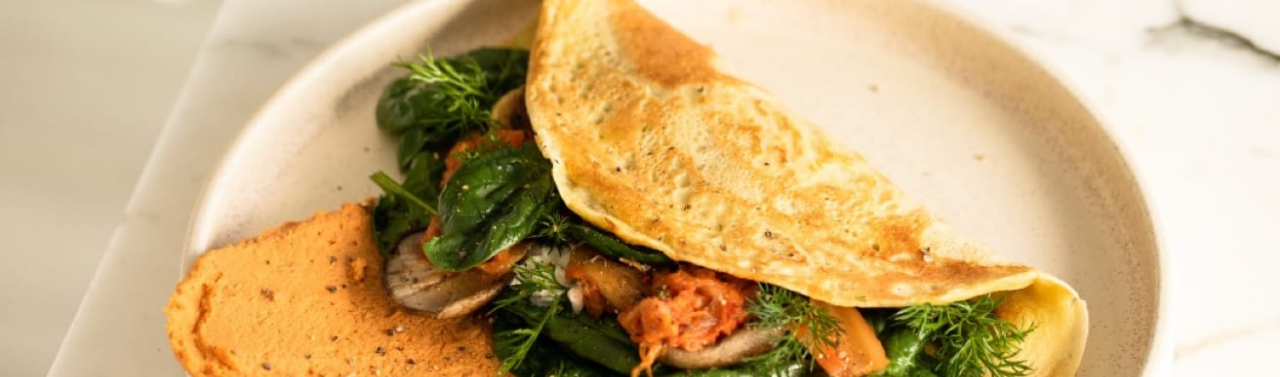
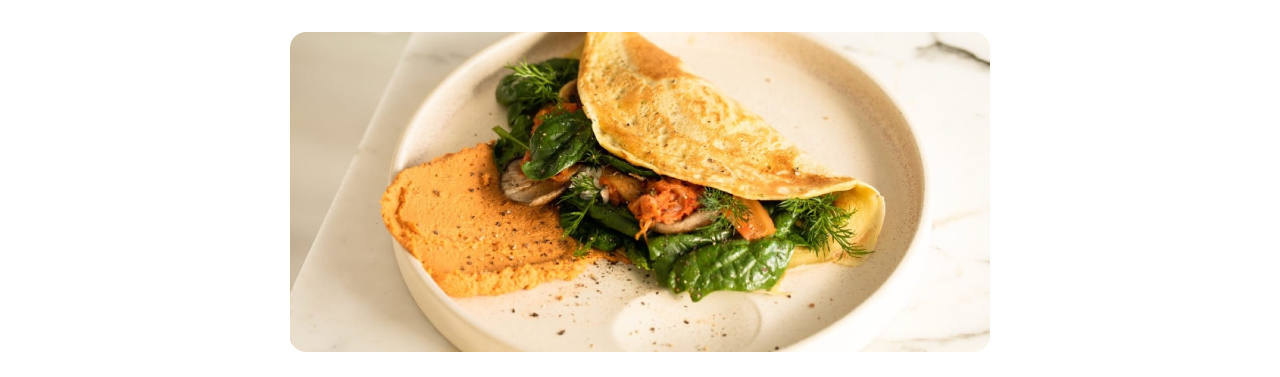
Before and after one commit to code269/fem-recipe-page, a plain HTML site: page index.html in a window 1280 px wide. Shown: the top 377 px of the page. Drawn offline with Linux system fonts and the light colour scheme.

Commit message:
Added media queries for responsiveness

```diff
--- a/index.html
+++ b/index.html
@@ -19,12 +19,8 @@
       href="https://fonts.googleapis.com/css2?family=Outfit:wght@100..900&display=swap"
       rel="stylesheet"
     />
-
     <link rel="stylesheet" href="./styles.css" />
-
     <title>Frontend Mentor | Recipe page</title>
-
-    <!-- Feel free to remove these styles or customise in your own stylesheet 👍 -->
     <style>
       .attribution {
         font-size: 11px;
@@ -37,16 +33,17 @@
   </head>
   <body>
     <main>
+      <div class="container">
         <img src="./assets/images/image-omelette.jpeg" alt="recipe img" />
+      </div>
       <section>
+        <div class="container">
           <h1 class="recipe-title">Simple Omelette Recipe</h1>
-
           <p>
             An easy and quick dish, perfect for any meal. This classic omelette
-          combines beaten eggs cooked to perfection, optionally filled with your
-          choice of cheese, vegetables, or meats.
+            combines beaten eggs cooked to perfection, optionally filled with
+            your choice of cheese, vegetables, or meats.
           </p>
-
           <div class="prep-container">
             <h3 class="prep-title">Preparation time</h3>
             <ul>
@@ -55,11 +52,11 @@
               <li><strong>Cooking</strong>: 5 minutes</li>
             </ul>
           </div>
+        </div>
       </section>
-
       <section>
+        <div class="container">
           <h2 class="section-title">Ingredients</h2>
-
           <ul>
             <li>2-3 large eggs</li>
             <li>Salt, to taste</li>
@@ -69,11 +66,11 @@
               Optional fillings: cheese, diced vegetables, cooked meats, herbs
             </li>
           </ul>
+        </div>
       </section>
-
       <section>
+        <div class="container">
           <h2 class="section-title">Instructions</h2>
-
           <ol>
             <li>
               <strong>Beat the eggs</strong>: In a bowl, beat the eggs with a
@@ -90,30 +87,29 @@
               coat the surface.
             </li>
             <li>
-            <strong>Add fillings (optional)</strong>: When the eggs begin to set
-            at the edges but are still slightly runny in the middle, sprinkle
-            your chosen fillings over one half of the omelette.
+              <strong>Add fillings (optional)</strong>: When the eggs begin to
+              set at the edges but are still slightly runny in the middle,
+              sprinkle your chosen fillings over one half of the omelette.
             </li>
             <li>
-            <strong>Fold and serve</strong>: As the omelette continues to cook,
-            carefully lift one edge and fold it over the fillings. Let it cook
-            for another minute, then slide it onto a plate.
+              <strong>Fold and serve</strong>: As the omelette continues to
+              cook, carefully lift one edge and fold it over the fillings. Let
+              it cook for another minute, then slide it onto a plate.
             </li>
             <li>
               <strong>Enjoy</strong>: Serve hot, with additional salt and pepper
               if needed.
             </li>
           </ol>
+        </div>
       </section>
-
       <section>
+        <div class="container">
           <h2 class="section-title">Nutrition</h2>
-
           <p>
             The table below shows nutritional values per serving without the
             additional fillings.
           </p>
-
           <table>
             <tr>
               <td>Calories</td>
@@ -132,8 +128,8 @@
               <td><strong>22g</strong></td>
             </tr>
           </table>
+        </div>
       </section>
-
       <div class="attribution">
         Challenge by
         <a href="https://www.frontendmentor.io?ref=challenge" target="_blank"
--- a/styles.css
+++ b/styles.css
@@ -83,6 +83,11 @@ img {
   width: 100%;
 }
 
+.container {
+  margin: 0 auto;
+  max-width: 700px;
+}
+
 .prep-container {
   margin-top: 2em;
   padding: 1.5em;
@@ -107,4 +112,12 @@ td:nth-child(even) {
   color: var(--brown-800);
 }
 
-/* Media Queries */
+@media (min-width: 700px) {
+  body {
+    padding: 2em;
+  }
+
+  img {
+    border-radius: 1em;
+  }
+}
```
Lines whose indentation alone changed are shown as unchanged.
